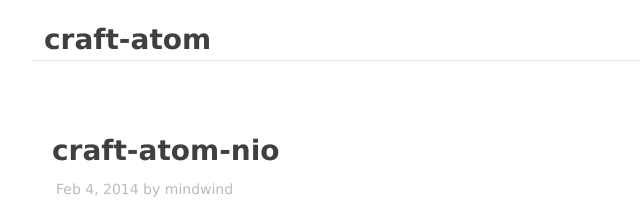
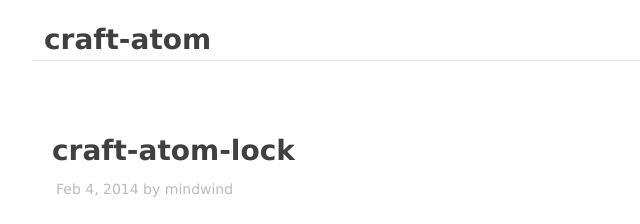
Before and after one commit to mindwind/craft-atom, a plain HTML site: page en/doc-craft-atom-lock.html in a window 1280 px wide. Shown: the top 224 px of the page, 118-758 px from the left. Drawn offline with Linux system fonts and the light colour scheme.

Commit message:
fix - head title

```diff
--- a/en/doc-craft-atom-lock.html
+++ b/en/doc-craft-atom-lock.html
@@ -15,7 +15,7 @@
 
 		<div id="center" class="center">
 			<div id="content" class="content">
-				<h1>craft-atom-nio</h1>
+				<h1>craft-atom-lock</h1>
 				<div class="date">Feb 4, 2014 by mindwind</div>
 
 				<h3>Introduction</h3>
```
